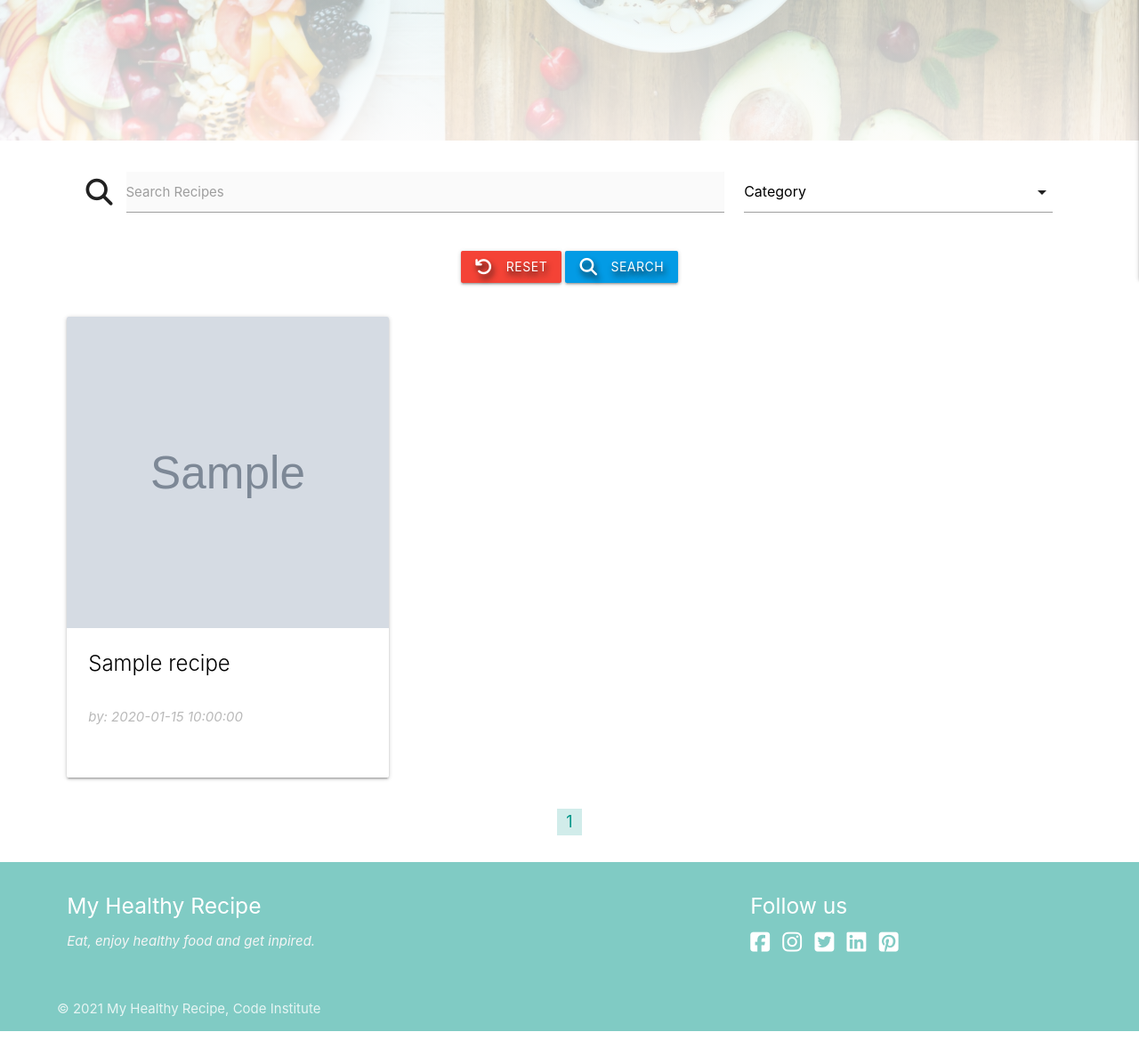
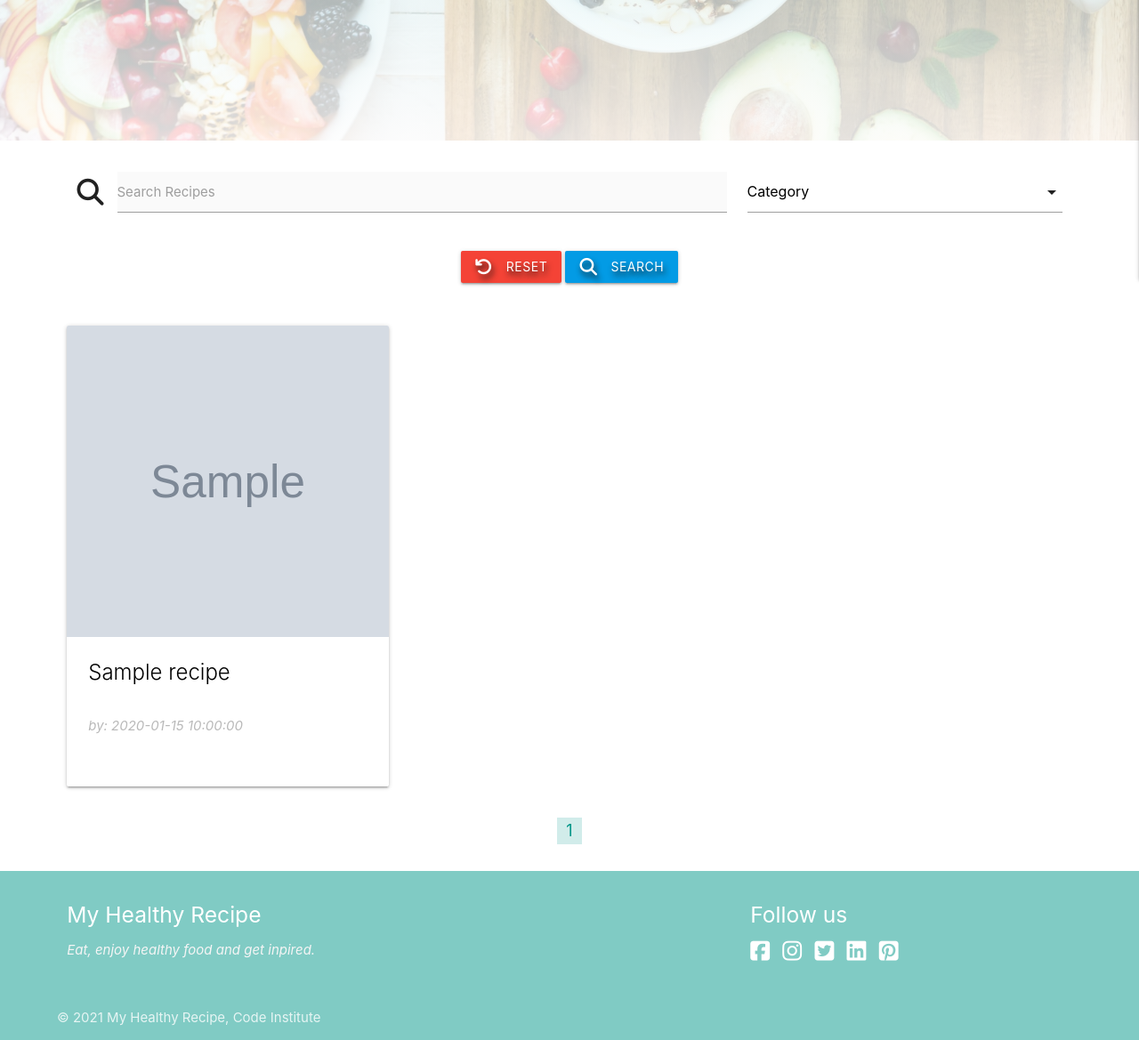
Before and after one commit to yuyu78/my-healthy-recipe, a Flask app: page / in a window 1280 px wide. Shown: the part 546-1715 px from the top of the page at 89% size. Run offline with Flask 2, Linux system fonts and the light colour scheme; grey boxes marked "Sample" are stand-in pictures; a database or web service that is not in the repository returns one stand-in record (values such as "Sample title"); some libraries are stand-ins or nearby versions.

Commit message:
Update css, html file and check css validator

```diff
--- a/static/css/style.css
+++ b/static/css/style.css
@@ -2,11 +2,11 @@
     display: flex;
     min-height: 100vh;
     flex-direction: column;
-  }
+}
 
-  main {
+main {
     flex: 1 0 auto;
-  }
+}
 
 @media only screen and (min-width: 601px) {
     .container {
@@ -28,7 +28,7 @@
     }
 }
 
-/* ------------------------------------------------------------------ footer */
+/* ------------------------------------------------------------------ Footer */
 
 /*Social media link */
 
@@ -57,7 +57,7 @@
 /* ------------------------------------------------------------------ Home page*/
 
 .hero-image {
-    background-image: linear-gradient(to top, rgb(255 255 255 / 86%), #84dede59),url("../images/background-image.jpg");
+    background-image: linear-gradient(to top, rgb(255 255 255 / 86%), #84dede59), url("../images/background-image.jpg");
     width: 100%;
     height: 80vh;
     background-position: center center;
@@ -74,6 +74,7 @@
     .hero-image h1 {
         font-size: 3rem;
     }
+
     nav .brand-logo {
         font-size: 1.2rem;
     }
@@ -87,7 +88,7 @@
     text-shadow: 2px 5px 6px #121312d4;
 }
 
-/* -------------------------------------Pagination */
+/* Pagination */
 
 .pagination {
     list-style: none;
@@ -102,26 +103,12 @@
 }
 
 .pagination li a.active {
-    background-color:#d1ecea;
+    background-color: #d1ecea;
 }
 
-/* ------------------------------------- Search in homepage*/
+/* Recipes list in homepage*/
 
-.search-input {
-    margin: 10px;
-}
-
-/* ------------------------------------- Buttons homepage*/
-
-@media screen and (max-width: 280px) {
-    .search-input .red {
-        margin-bottom: 10px;
-    }
-}
-
-/* ----------------------------------------recipes list in homepage*/
-
-a {
+.recipe-list a {
     color: black;
 }
 
@@ -131,32 +118,34 @@
 }
 
 .card .card-image img {
-    max-height:100%;
+    max-height: 100%;
     height: 350px;
     object-fit: cover;
 }
 
-/* ------------------------------------------------------------------ flash message Login/Register */
+.created-by {
+    display: block;
+    line-height: 32px;
+    margin-bottom: 8px;
+    font-size: 1rem;
+    color: #8080808c
+}
 
-/* flash message */
+/* Flash message Login/Register */
 
 .flashes h4 {
     line-height: 2;
 }
 
-/* margin-bottom end the page */
+/* ---------------------------------------------------------------Login/Register page */
 
 @media screen and (max-width: 568px) {
     .register-login {
         margin-bottom: 30px;
     }
-    form.col.s12.m8.offset-m2 {
-        padding: 15px;
-    }
 }
 
-
-/* ------------------------------------------------------------------ show_recipe page with ingredients and prepation */
+/* ------------------------------------------------------------------ show_recipe page with ingredients and preparation */
 
 .recipe-page {
     margin-top: 3rem;
@@ -176,63 +165,58 @@
 }
 
 @media screen and (max-width: 568px) {
-    .recipe-image{
+    .recipe-image {
         height: 350px;
     }
 }
 
-/* button edit, delete and homepage */
+/* Input ingredients and preparation */
+.list-recipe {
+    white-space: pre-wrap;
+    font-size: 17px;
+}
+
+/* Button edit, delete and homepage */
 .recipe-page .modal-footer {
     text-align: center;
 }
 
-/* delete modal message */
-.recipe-page .modal-close {
-    border: 2px solid black;
-    box-shadow: 2px 2px #888888;
+@media screen and (max-width: 280px) {
+    .home-btn {
+        margin-top: 10px;
+    }
 }
 
-.recipe-page .modal-close:hover {
-    background-color: #80cbc4;
-}
-
-.recipe-page .modal .modal-footer .btn, .modal .modal-footer .btn-large, .modal .modal-footer .btn-small, .modal .modal-footer .btn-flat {
-    margin: 6px 30px 10px;
-}
-
+/* Modal message */
 .recipe-page .modal {
     width: 35%;
 }
 
-/* ------------------------------------------------------------------ Add recipe page */
+@media screen and (max-width: 568px) {
+    .recipe-page .modal {
+        width: 70%;
+    }
+}
 
-.add-recipe-page, .edit-recipe-page {
+/* Button Modal message */
+.modal-footer .btn:hover,
+.modal-footer .btn-large:hover,
+.modal-footer .btn-small:hover {
+    border: 1px solid #444;
+}
+
+/* ------------------------------------------------------------------ Add and edit recipe page */
+
+.add-recipe-page,
+.edit-recipe-page {
     max-width: 1000px;
 }
 
-@media screen and (min-width: 768px) {
-    .input-field {
-        width: 35%;
-    }
-}
-
-.created-by {
-    display: block;
-    line-height: 32px;
-    margin-bottom: 8px;
-    font-size: 1rem;
-    color: #8080808c
-}
-
-.list-recipe {
-    white-space: pre-wrap;
-    font-size: 17px;
-    font-weight: 450;
-}
+/* ------------------------------------------------------------------ Add recipe page */
 
 /*Ajust mobile size */
 @media screen and (max-width: 568px) {
-    .textarea-add > label {
+    .textarea-add>label {
         top: -10px;
     }
 }
@@ -241,19 +225,13 @@
     #preparation-label {
         top: -30px;
     }
+
     .buttons .s4 {
         padding: 0 .40rem;
     }
 }
 
 /* ------------------------------------------------------------------ Edit recipe page */
-
-/* Button Modal message */
-.modal-footer .btn:hover,
-.modal-footer .btn-large:hover,
-.modal-footer .btn-small:hover {
-    border: 1px solid #444;
-}
 
 /* Textarea */
 @media screen and (max-width: 568px) {
@@ -268,13 +246,6 @@
     }
 }
 
-/*Modal message */
-@media screen and (max-width: 568px) {
-    .recipe-page .modal {
-        width: 70%;
-    }
-}
-
 /* ------------------------------------------------------------------ Buttons on edit, add and show_recipe page */
 
 @media screen and (min-height: 1024px) {
@@ -283,16 +254,10 @@
     }
 }
 
-@media screen and (max-width: 280px) {
-    .home-btn {
-        margin-top: 10px;
-    }
-}
-
 /* ------------------------------------------------------------------ Error page*/
 
 .error-background {
-    background-image: linear-gradient(to top, rgb(255 255 255 / 86%), #84dede59),url("../images/background-error.jpg");
+    background-image: linear-gradient(to top, rgb(255 255 255 / 86%), #84dede59), url("../images/background-error.jpg");
     width: 100%;
     height: 80vh;
     background-position: center center;
--- a/templates/homepage.html
+++ b/templates/homepage.html
@@ -19,18 +19,18 @@
 
     <div class="container">
         <!-- Search bar -->
-        <div class="row search-input">
+        <div class="row">
             <form action="{{ url_for('search') }}" method="post" class="col s12">
                 <div class="row valign-wrapper">
                     <div class="col s12">
                         <!-- Search input -->
-                        <div class="input-field col s12 m8">
+                        <div class="input-field col s11 m8">
                             <i class="fas fa-search prefix"></i>
                             <input type="text" name="query" id="query" minlength="3" class="validate grey lighten-5">
                             <label for="query">Search Recipes</label>
                         </div>
                         <!-- Select category -->
-                        <div class="input-field col s9 offset-s2 m4">
+                        <div class="input-field col s12 m4">
                             <select multiple name="categories" id="categories">
                                 <option value="" disabled selected>Category</option>
                                 {% for category in categories %}
@@ -58,7 +58,7 @@
         </div>
         {% if recipes|length > 0 %}
         <!-- List of recipe from user and other users -->
-        <div class="row">
+        <div class="row recipe-list">
             {% for recipe in recipes %}
             <a href="{{ url_for('show_recipe', recipe_id=recipe._id) }}">
                 <div class="col s12 m6 l4">
```
Also changed, not shown: TESTING.md (+4 -0 lines).
